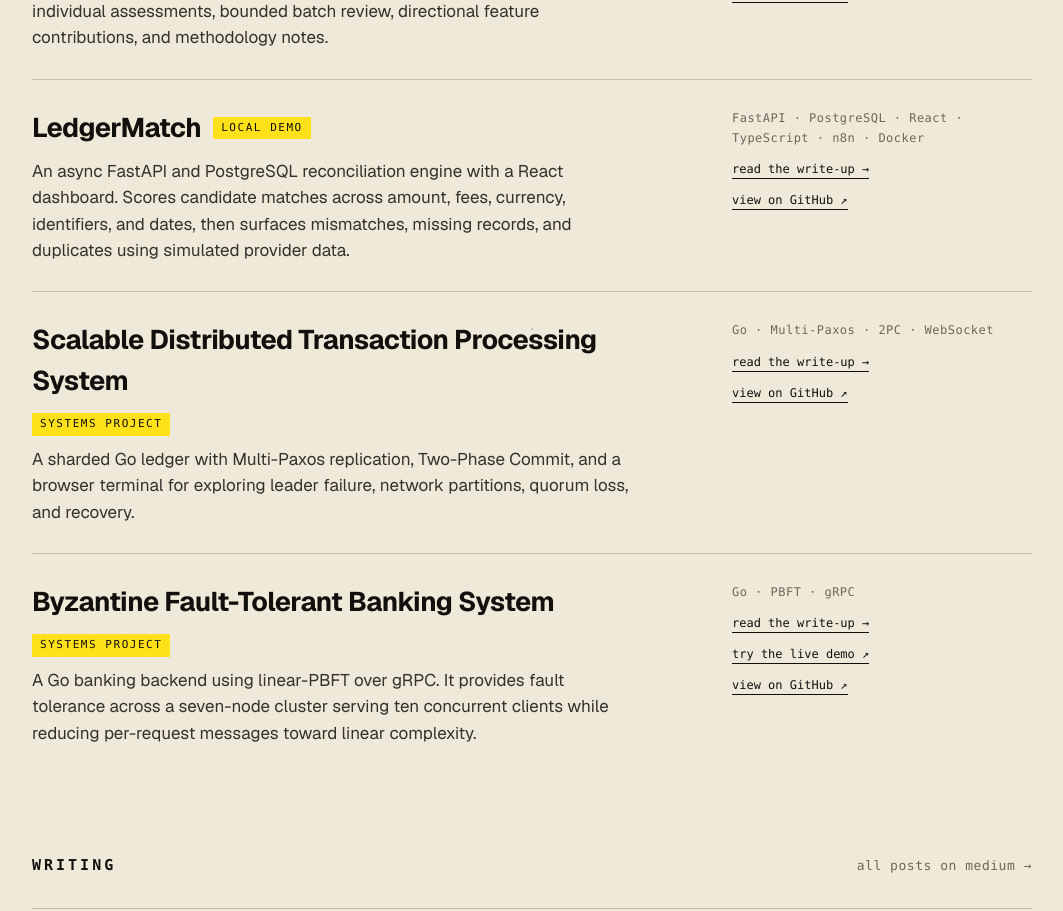
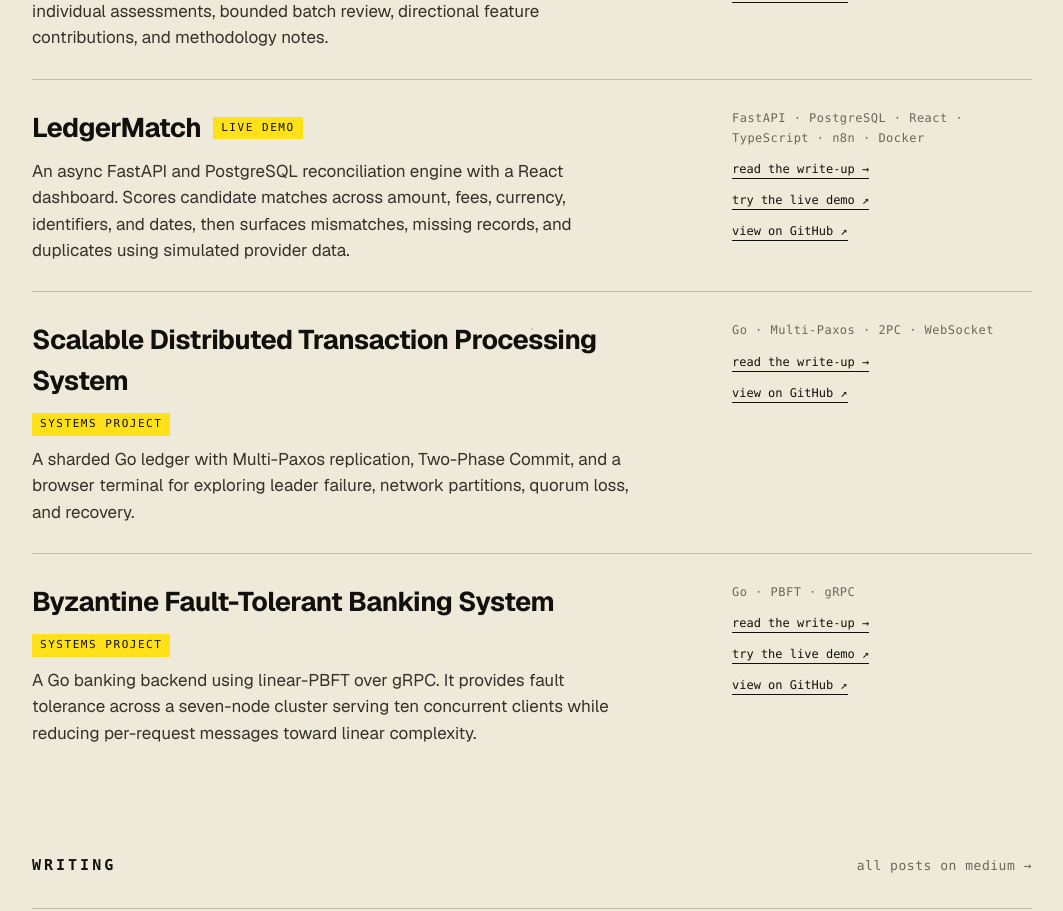
Before and after one commit to tusharpanthri/tusharpanthri.github.io, a Next.js app: page / in a window 1280 px wide. Shown: the part 1671-2582 px from the top of the page, without its empty margins (108-1171 px from the left). Built offline with nearby package versions, Linux system fonts and the light colour scheme.

Commit message:
adding changes

```diff
--- a/data/resume.ts
+++ b/data/resume.ts
@@ -141,14 +141,14 @@ export const resume = {
       slug: "ledger-match",
       title: "LedgerMatch",
       status: "live" as const,
-      projectLabel: "Local demo",
+      projectLabel: "Live demo",
       featured: true,
       description: "A payment reconciliation demo comparing internal ledger records against simulated Stripe, PayPal, and bank feeds, with confidence scores and discrepancy inspection.",
       headline: "An async FastAPI and PostgreSQL reconciliation engine with a React dashboard. Scores candidate matches across amount, fees, currency, identifiers, and dates, then surfaces mismatches, missing records, and duplicates using simulated provider data.",
       techLine: "FastAPI · PostgreSQL · React · TypeScript · n8n · Docker",
       tech: ["FastAPI", "PostgreSQL", "React", "TypeScript", "n8n", "Docker"],
       repoUrl: "https://github.com/tusharpanthri/ledger-match",
-      liveUrl: null,
+      liveUrl: "https://tusharpanthri.github.io/ledger-match/#/",
       diagramImage: "ledger-match.png",
       diagramAlt: "Internal ledger and provider records meeting at a reconciliation engine, with matched pairs and an unmatched record.",
       details: [
```
